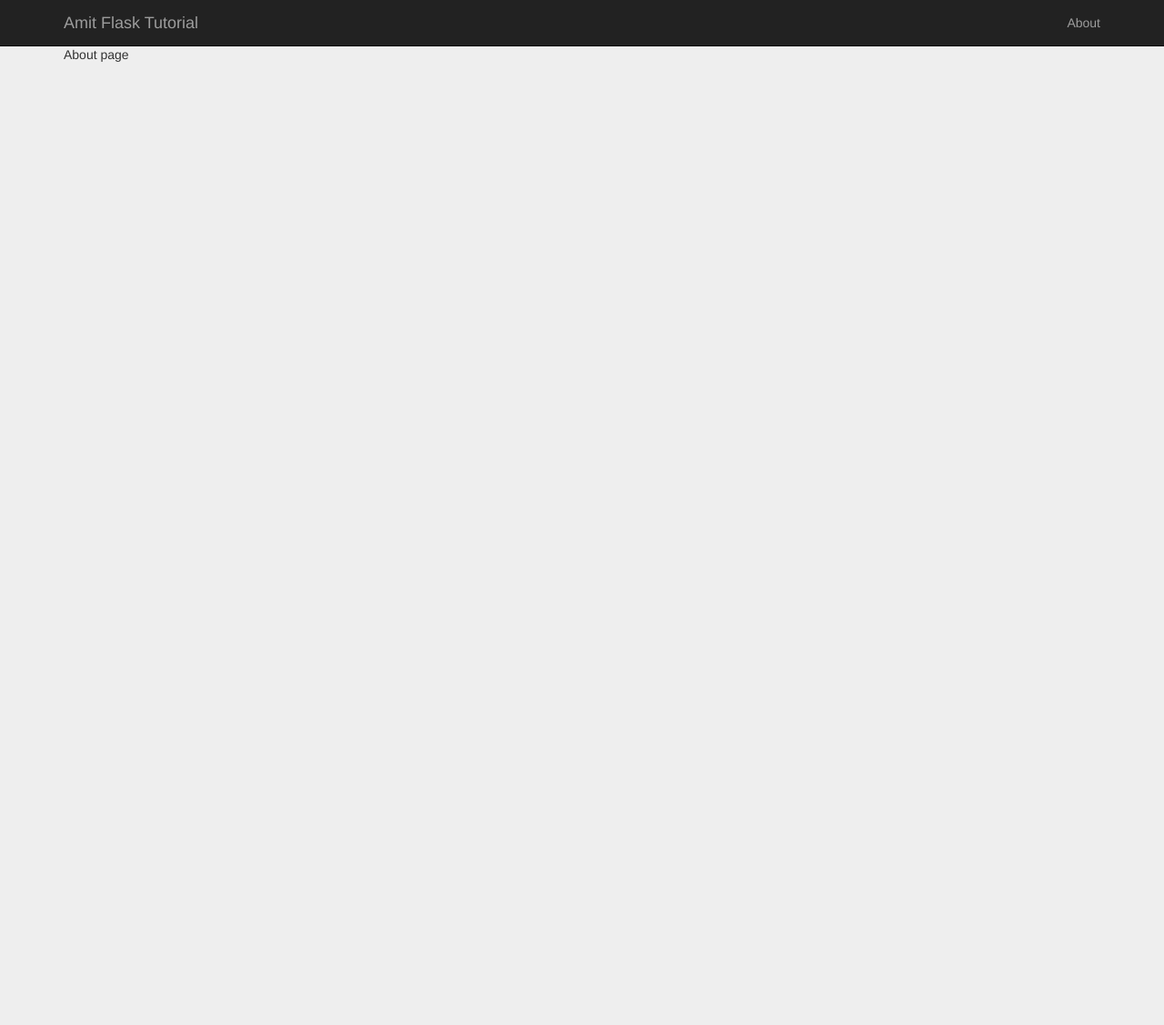
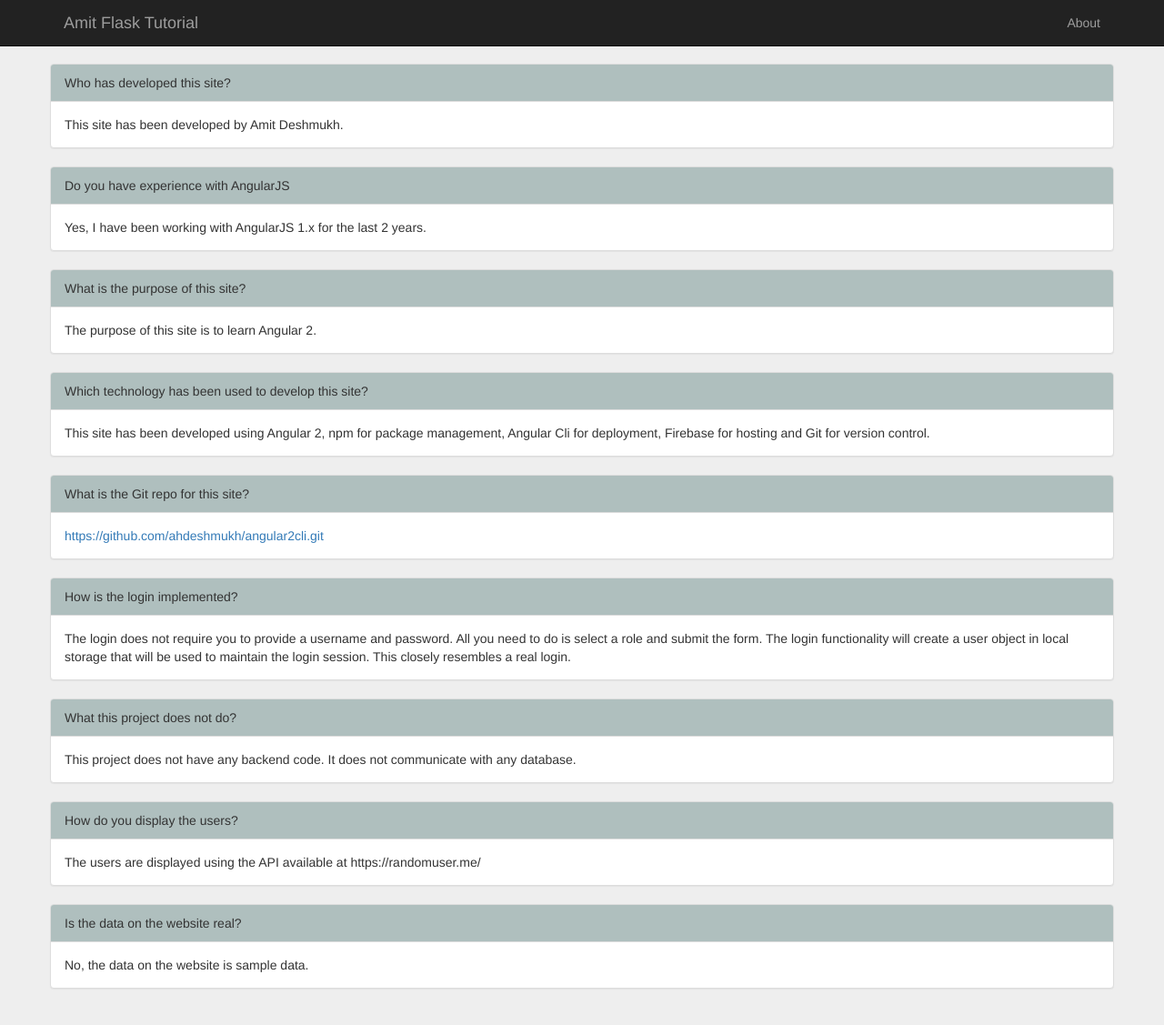
Before and after one commit to ahdeshmukh/udemy-flask, a Flask app: page /about in a window 1280 px wide. Shown: the whole page at 91% size. Before the commit the page ends 68 px from the top, so only its background shows below. Run offline with Flask 2, Linux system fonts and the light colour scheme; some libraries are stand-ins or nearby versions.

Commit message:
adding text for about page. work in progress

```diff
--- a/routes.py
+++ b/routes.py
@@ -124,6 +124,9 @@ def update_account():
 
 @app.route('/about')
 def about():
+    user = current_user
+    if hasattr(user, 'id'):
+        return render_template("about.html", user=user)
     return render_template("about.html")
 
 
--- a/static/css/styles.css
+++ b/static/css/styles.css
@@ -195,3 +195,9 @@ ul.nav a:hover { color: orange !important; }
 .flask-flash-message-info {
     background-color: #448bc7
 }
+.about-panel-heading {
+    background-color: #afbfbe !important;
+}
+.about-page {
+   padding:20px 0;
+}
--- a/templates/about.html
+++ b/templates/about.html
@@ -1,7 +1,79 @@
 {% extends "index.html" %}
 {% block body %}
 {% include "header.html" %}
-<div class="container">
-    <p>About page</p>
-</div>
+<div class="about-page container">
+    <div class="panel panel-default">
+      <div class="panel-heading about-panel-heading">
+        Who has developed this site?
+      </div>
+      <div class="panel-body about-panel-body">
+        This site has been developed by Amit Deshmukh.
+      </div>
+    </div>
+    <div class="panel panel-default">
+      <div class="panel-heading about-panel-heading">
+        Do you have experience with AngularJS
+      </div>
+      <div class="panel-body about-panel-body">
+        Yes, I have been working with AngularJS 1.x for the last 2 years.
+      </div>
+    </div>
+    <div class="panel panel-default">
+      <div class="panel-heading about-panel-heading">
+        What is the purpose of this site?
+      </div>
+      <div class="panel-body about-panel-body">
+        The purpose of this site is to learn Angular 2.
+      </div>
+    </div>
+    <div class="panel panel-default">
+      <div class="panel-heading about-panel-heading">
+        Which technology has been used to develop this site?
+      </div>
+      <div class="panel-body about-panel-body">
+        This site has been developed using Angular 2, npm for package management, Angular Cli for deployment, Firebase for hosting and Git for version control.
+      </div>
+    </div>
+    <div class="panel panel-default">
+      <div class="panel-heading about-panel-heading">
+        What is the Git repo for this site?
+      </div>
+      <div class="panel-body about-panel-body">
+        <a target="_blank" href="https://github.com/ahdeshmukh/angular2cli.git">https://github.com/ahdeshmukh/angular2cli.git</a>
+      </div>
+    </div>
+    <div class="panel panel-default">
+      <div class="panel-heading about-panel-heading">
+        How is the login implemented?
+      </div>
+      <div class="panel-body about-panel-body">
+        The login does not require you to provide a username and password. All you need to do is select a role and submit the form.
+        The login functionality will create a user object in local storage that will be used to maintain the login session. This closely resembles a real login.
+      </div>
+    </div>
+    <div class="panel panel-default">
+      <div class="panel-heading about-panel-heading">
+        What this project does not do?
+      </div>
+      <div class="panel-body about-panel-body">
+        This project does not have any backend code. It does not communicate with any database.
+      </div>
+    </div>
+    <div class="panel panel-default">
+      <div class="panel-heading about-panel-heading">
+        How do you display the users?
+      </div>
+      <div class="panel-body about-panel-body">
+        The users are displayed using the API available at https://randomuser.me/
+      </div>
+    </div>
+    <div class="panel panel-default">
+      <div class="panel-heading about-panel-heading">
+        Is the data on the website real?
+      </div>
+      <div class="panel-body about-panel-body">
+        No, the data on the website is sample data.
+      </div>
+    </div>
+  </div>
 {% endblock %}
```
